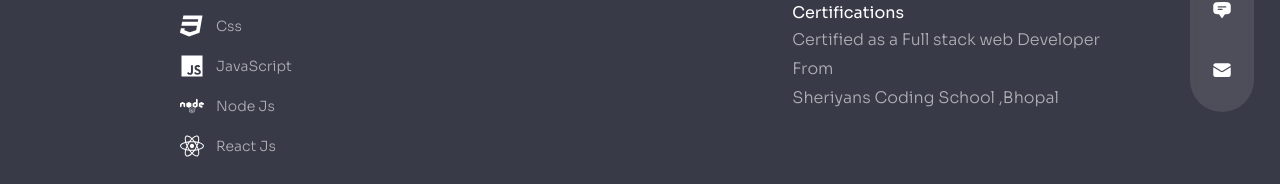
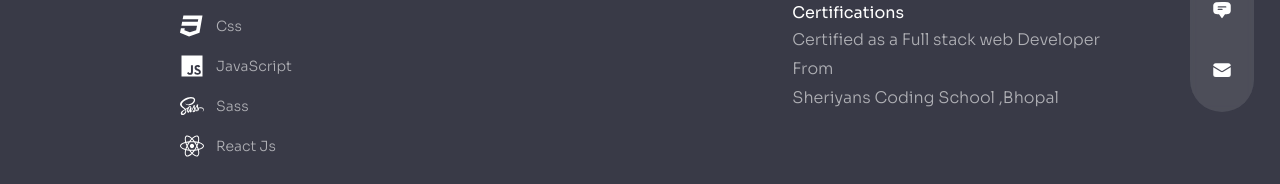
Before and after one commit to vkstheone/portifolio-react, a Next.js app: page /about in a window 1280 px wide. Shown: the part 480-664 px from the top of the page. Built offline with nearby package versions, Linux system fonts and the light colour scheme.

Commit message:
quinto commit

```diff
--- a/pages/about/index.js
+++ b/pages/about/index.js
@@ -6,6 +6,7 @@ import {
   FaJs,
   FaReact,
   FaNode,
+  FaSass,
 
 } from "react-icons/fa";
 import Image from "next/image";
@@ -42,8 +43,8 @@ const About = () => {
                     <p className="xl:text-sm xl:mx-0 xl:mt-0 mx-7 mt-[-20px]">JavaScript</p>
                   </div>
                   <div className="xl:flex xl:items-center xl:gap-x-3">
-                    <FaNode/>
-                    <p className="xl:text-sm xl:mx-0 xl:mt-0 mx-7 mt-[-20px]">Node Js</p>
+                    <FaSass/>
+                    <p className="xl:text-sm xl:mx-0 xl:mt-0 mx-7 mt-[-20px]">Sass</p>
                   </div>
                   <div className="xl:flex xl:items-center xl:gap-x-3">
                     <FaReact/>
--- a/pages/work/index.js
+++ b/pages/work/index.js
@@ -1,5 +1,20 @@
+import WorkSlider from  '../../components/WorkSlider';
+import Bulb from '../../components/Circles';
+import Circles from '../../components/Circles';
+
+import { motion } from 'framer-motion';
+import { fadeIn } from '../../variants'
+
+
+
 const Work = () => {
-  return <div>Work</div>;
+  return (<div className='h-full bg-primary/30 py-36 flex itemns-center'>
+          <Circles />
+
+
+
+
+      Work</div>);
 };
 
 export default Work;
```
